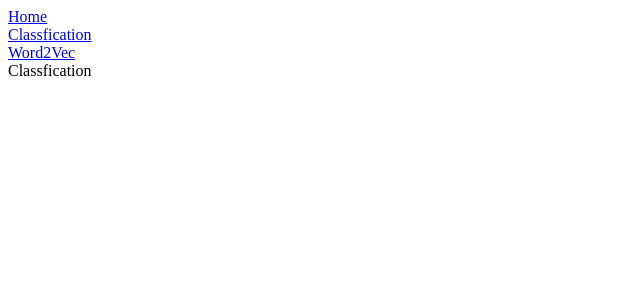
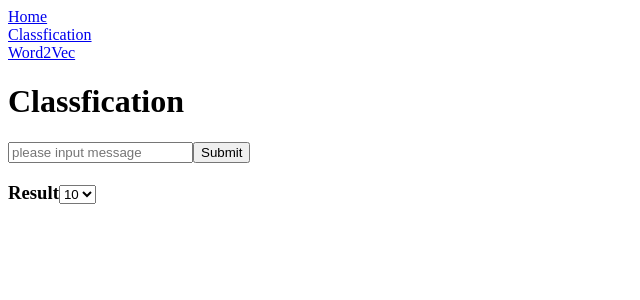
Before and after one commit to nomoret/ssr-sns, a Next.js app in the folder frontend/: page /classfication in a window 1280 px wide. Shown: the top 300 px of the page, without its empty margins (0-640 px from the left). Built offline with nearby package versions, Linux system fonts and the light colour scheme.

Commit message:
Add dummy data

```diff
--- a/frontend/components/AppLayout.tsx
+++ b/frontend/components/AppLayout.tsx
@@ -4,7 +4,13 @@ import Link from "next/link";
 const AppLayout = ({ children }: { children: React.ReactNode }) => {
   return (
     <div>
-      <div style={{ display: "flex", flexDirection: "column" }}>
+      <div
+        style={{
+          display: "flex",
+          flexDirection: "column",
+          marginBottom: "20px"
+        }}
+      >
         <Link href="/">
           <a>Home</a>
         </Link>
--- a/frontend/pages/_app.tsx
+++ b/frontend/pages/_app.tsx
@@ -3,12 +3,12 @@ import Head from "next/head";
 import AppLayout from "../components/AppLayout";
 import Link from "next/link";
 
-const MyApp = ({ Component, pageProps }: AppProps) => {
-  console.log(pageProps);
+const MyApp = ({ Component, pageProps, router }: AppProps) => {
+  console.log(router);
   return (
     <>
       <Head>
-        <title>Title</title>
+        <title>{`Title - ${router.route}`}</title>
       </Head>
       <AppLayout>
         <Component {...pageProps} />
--- a/frontend/pages/classfication.tsx
+++ b/frontend/pages/classfication.tsx
@@ -1,10 +1,64 @@
-import React from "react";
+import React, { useState, useCallback } from "react";
 import { NextPage } from "next";
+
+interface Result {
+  word: string;
+  per: number;
+}
+type ResultType = Result | null;
 
 interface Props {}
 
 const Classfication: NextPage<Props> = () => {
-  return <div>Classfication</div>;
+  const [value, setValue] = useState("");
+  const [resultList, setResultList] = useState<Result[]>([]);
+
+  const handleOnSubmit = useCallback(
+    (e: React.FormEvent<HTMLFormElement>) => {
+      e.preventDefault();
+
+      setResultList([{ word: value, per: 80 }]);
+      setValue("");
+    },
+    [value]
+  );
+
+  const handleOnChange = useCallback(
+    (e: React.ChangeEvent<HTMLInputElement>) => {
+      setValue(e.target.value);
+    },
+    [value]
+  );
+
+  return (
+    <div>
+      <h1>Classfication</h1>
+      <div>
+        <form onSubmit={handleOnSubmit}>
+          <input
+            type="text"
+            placeholder="please input message"
+            onChange={handleOnChange}
+            value={value}
+            required
+          />
+          <input type="submit" />
+        </form>
+      </div>
+      <div>
+        <div style={{ display: "flex", alignItems: "baseline" }}>
+          <h3>Result</h3>
+          <select>
+            <option>10</option>
+          </select>
+        </div>
+        {resultList &&
+          resultList.map(({ word, per }, i) => (
+            <div key={i}>{`${word} - ${per} %`}</div>
+          ))}
+      </div>
+    </div>
+  );
 };
 
 export default Classfication;
```
Also changed, not shown: frontend/pages/index.tsx (+6 -1 lines), frontend/pages/word2vec.tsx (+85 -2 lines).
